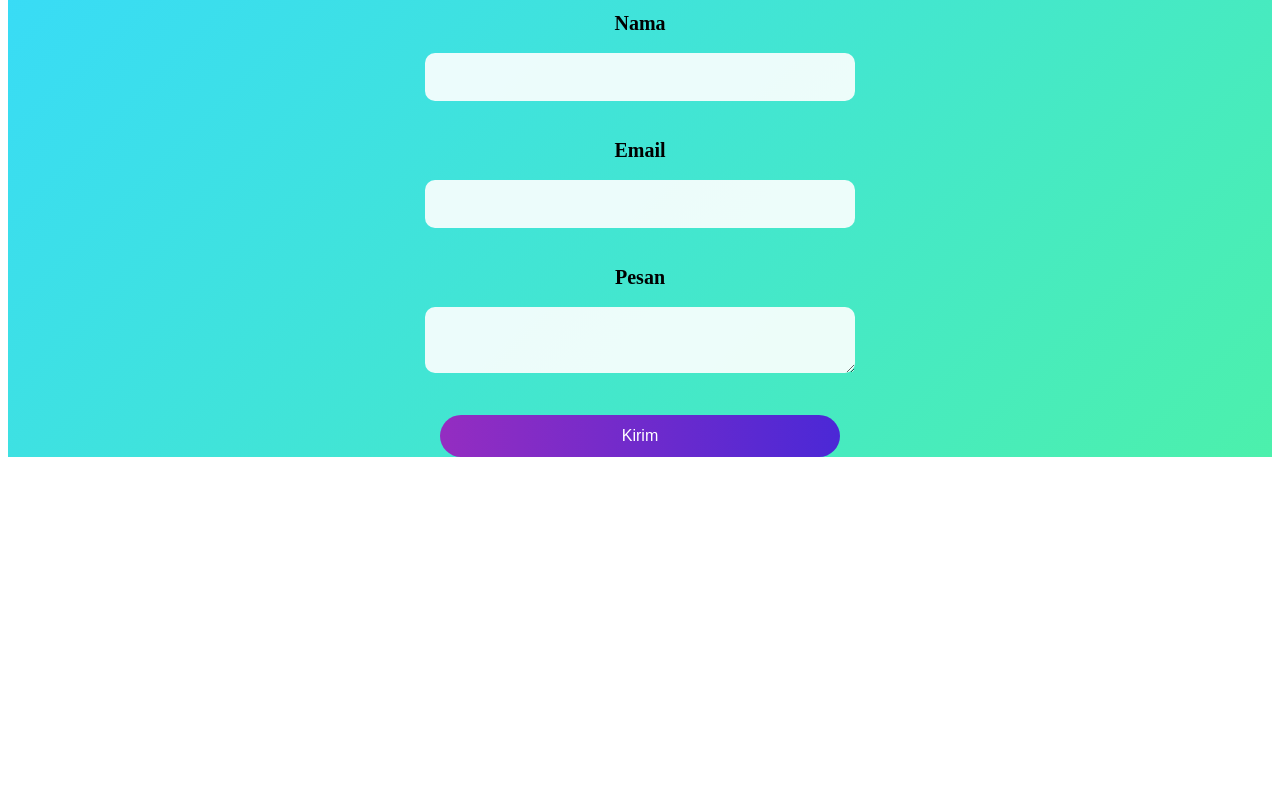
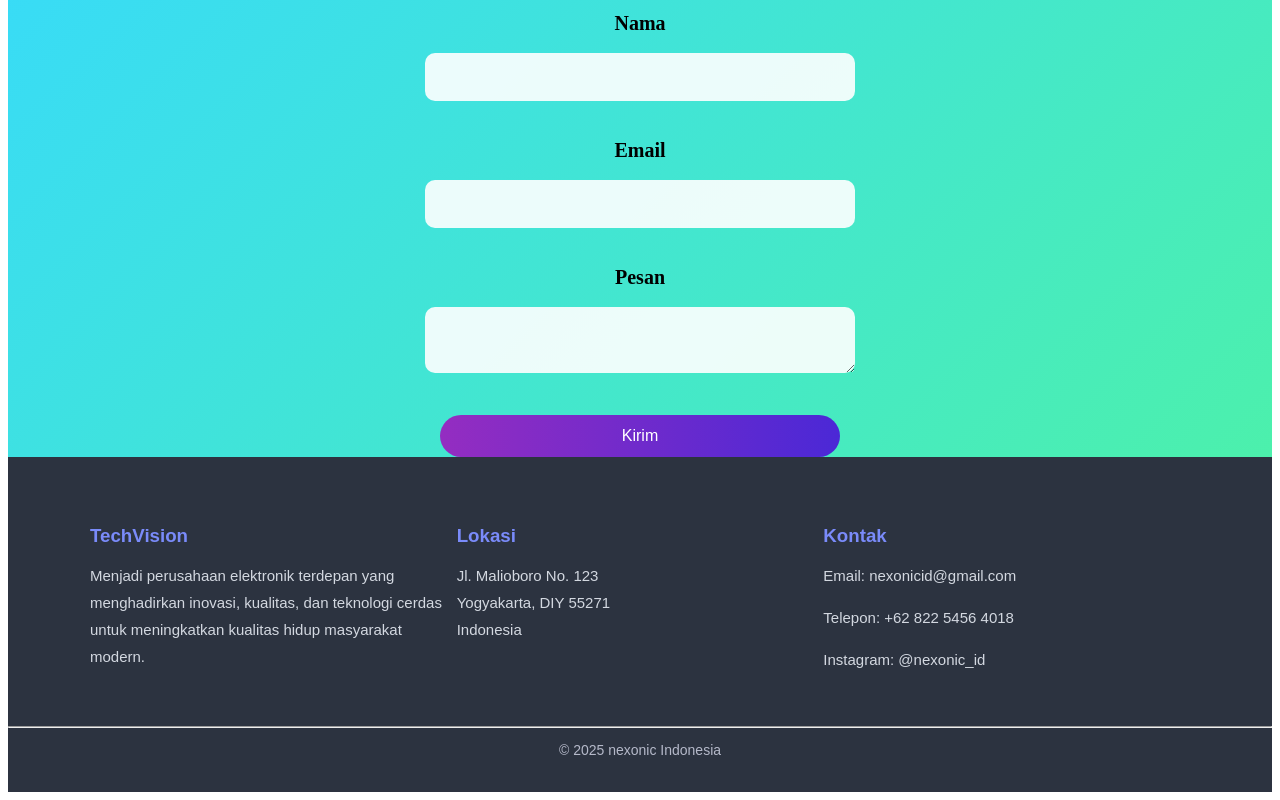
Before and after one commit to saputrarayhan63928-eng/project-root, a plain HTML site: page index.html in a window 1280 px wide. Shown: the part 1185-1985 px from the top of the page. Before the commit the page ends 1650 px from the top, so only its background shows below. Drawn offline with Linux system fonts and the light colour scheme.

Commit message:
feat:watermark tlh di buat

```diff
--- a/index.html
+++ b/index.html
@@ -90,5 +90,31 @@
         <button class="button">Kirim</button>
     </div>
     </footer>
+    <section>
+  <div class="footer-container">
+    <div class="footer-section">
+      <h3>TechVision</h3>
+      <p>Menjadi perusahaan elektronik terdepan yang menghadirkan inovasi, kualitas, dan teknologi cerdas untuk meningkatkan kualitas hidup masyarakat modern.</p>
+    </div>
+
+    <div class="footer-section">
+      <h3>Lokasi</h3>
+      <p>Jl. Malioboro No. 123<br>Yogyakarta, DIY 55271<br>Indonesia</p>
+    </div>
+
+    <div class="footer-section">
+      <h3>Kontak</h3>
+      <p>Email: nexonicid@gmail.com</p>
+      <p>Telepon: +62 822 5456 4018</p>
+      <p>Instagram: @nexonic_id</p>
+    </div>
+  </div>
+
+  <hr>
+
+  <div class="footer-bottom">
+    <p>© 2025 nexonic Indonesia</p>
+  </div>
+</section>
 </body>
 </html>
--- a/style.css
+++ b/style.css
@@ -237,3 +237,43 @@ label{
   transform: translateY(-2px);
   box-shadow: 0 5px 15px rgba(71, 28, 171, 0.605);
 }
+section {
+  background-color: #2C3340;
+  color: #d3d8e0;
+  padding: 50px 0 20px;
+  font-family: 'Poppins', sans-serif;
+}
+.footer-container {
+  display: flex;
+  justify-content: space-around;
+  align-items: flex-start;
+  flex-wrap: wrap;
+  max-width: 1100px;
+  margin: 0 auto;
+  padding: 0 30px;
+}
+.footer-section {
+  flex: 1;
+  min-width: 250px;
+  margin-bottom: 30px;
+}
+.footer-section h3 {
+  color: #7A8BFA;
+  font-weight: 600;
+  margin-bottom: 15px;
+}
+.footer-section p {
+  line-height: 1.8;
+  font-size: 15px;
+}
+footer hr {
+  border: none;
+  border-top: 1px solid rgba(255,255,255,0.1);
+  margin: 30px auto;
+  width: 90%;
+}
+.footer-bottom {
+  text-align: center;
+  font-size: 14px;
+  color: #b5b9c9;
+}
```
